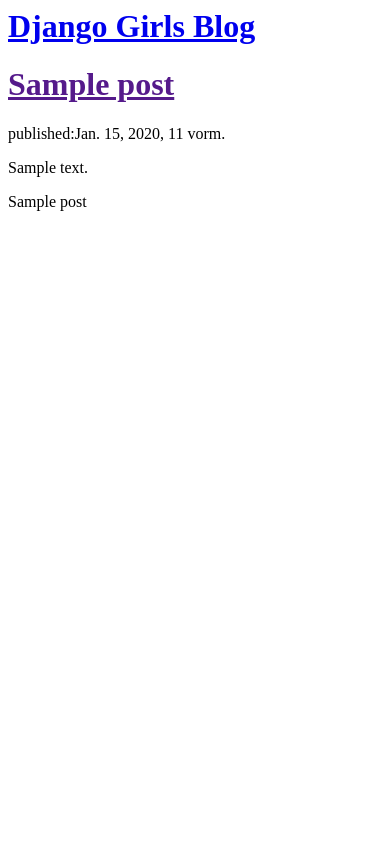
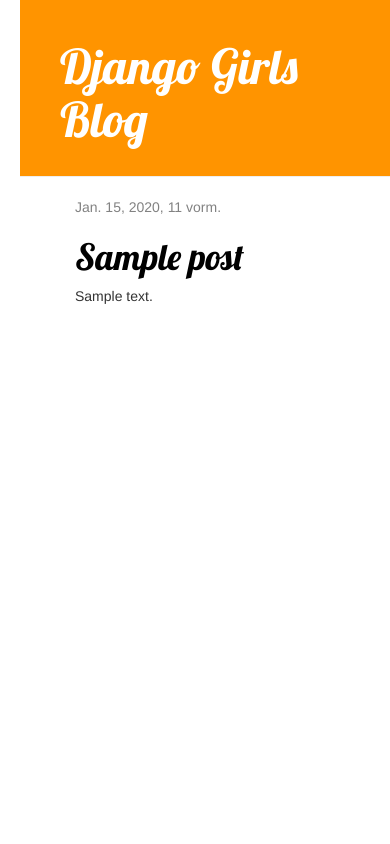
Before and after one commit to tamibollendorf/my-first-blog, a Django app: template blog/templates/blog/post_list.html in a window 390 px wide. Run offline with Django 3.2, Linux system fonts and the light colour scheme; the template is opened without the code that fills it: values that come from a table or form of the project are taken from there, others are empty; tables that the repository leaves empty hold one stand-in row (values such as "Sample post"); some libraries are stand-ins or nearby versions.

Commit message:
Detaillierte Postansicht in view und templates eingefügt

```diff
--- /dev/null
+++ b/blog/static/css/blog.css
@@ -0,0 +1,54 @@
+h1 a {
+    color:#C91862;
+    font-family: "Lobster"
+}
+body {
+    padding-left: 20px;
+}
+
+.page-header {
+    background-color: #ff9400;
+    margin-top: 0;
+    padding: 20px 20px 20px 40px;
+}
+
+.page-header h1, .page-header h1 a, .page-header h1 a:visited, .page-header h1 a:active {
+    color: #ffffff;
+    font-size: 36pt;
+    text-decoration: none;
+}
+
+.content {
+    margin-left: 40px;
+}
+
+h1, h2, h3, h4 {
+    font-family: 'Lobster', cursive;
+}
+
+.date {
+    color: #828282;
+}
+
+.save {
+    float: right;
+}
+
+.post-form textarea, .post-form input {
+    width: 100%;
+}
+
+.top-menu, .top-menu:hover, .top-menu:visited {
+    color: #ffffff;
+    float: right;
+    font-size: 26pt;
+    margin-right: 20px;
+}
+
+.post {
+    margin-bottom: 70px;
+}
+
+.post h1 a, .post h1 a:visited {
+    color: #000000;
+}
--- /dev/null
+++ b/blog/templates/blog/base.html
@@ -0,0 +1,23 @@
+{% load staticfiles %}
+<html>
+    <head>
+            <link rel="stylesheet" href="//maxcdn.bootstrapcdn.com/bootstrap/3.2.0/css/bootstrap.min.css">
+            <link rel="stylesheet" href="//maxcdn.bootstrapcdn.com/bootstrap/3.2.0/css/bootstrap-theme.min.css">
+            <link href="//fonts.googleapis.com/css?family=Lobster&subset=latin,latin-ext" rel="stylesheet" type="text/css">
+            <link rel="stylesheet" href="{% static 'css/blog.css' %}">
+            <title>Django Girls blog</title>
+    </head>
+    <body>
+            <div class="page-header">
+                <h1><a href="/">Django Girls Blog</a></h1>
+            </div>
+            <div class="content container">
+                <div class="row">
+                    <div class="col-md-8">
+                    {% block content %}
+                    {% endblock %}
+                    </div>
+                </div>
+            </div>
+        </body>
+</html>
--- a/blog/templates/blog/post_list.html
+++ b/blog/templates/blog/post_list.html
@@ -1,19 +1,13 @@
-<html>
-    <head>
-        <title>Django Girls blog</title>
-    </head>
-    <body>
-        <div>
-            <h1><a href="/">Django Girls Blog</a></h1>
+{% extends "blog/base.html" %}
+
+{% block content %}
+    {% for post in posts %}
+        <div class="post">
+            <div class="date">
+                {{ post.published_date }}
+            </div>
+            <h1><a href="{% url 'post_detail' pk=post.pk %}">{{ post.title }}</a></h1>
+            <p>{{ post.text|linebreaksbr }}</p>
         </div>
-
-        {% for post in posts %}
-            <div>
-            <h1><a href="">{{post.title}}</a></h1>
-            <p>published:{{post.published_date}}</p>
-            <p>{{post.text|linebreaksbr}}</p>
-            </div>
-            {{post}}
-        {% endfor %}
-    </body>
-</html>
+    {% endfor %}
+{% endblock %}
--- a/blog/urls.py
+++ b/blog/urls.py
@@ -1,4 +1,7 @@
 from django.conf.urls import url
 from . import views
 from .views import post_list
-urlpatterns = [url(r'^$', post_list, name= 'post_list')]
+urlpatterns = [
+    url(r'^$', post_list, name= 'post_list'),
+    url(r'^post/(?P<pk>\d+)/$', views.post_detail,name="post_detail")
+    ]
--- a/blog/views.py
+++ b/blog/views.py
@@ -1,9 +1,14 @@
 from django.shortcuts import render
 from .models import Post
 from django.utils import timezone
+from django.shortcuts import render, get_object_or_404
 
 # Create your views here.
 
 def post_list(request):
     posts=Post.objects.filter(published_date__lte=timezone.now()).order_by("published_date")
     return render(request, 'blog/post_list.html',{"posts":posts})
+
+def post_detail(request, pk):
+    post=get_object_or_404(Post, pk=pk)
+    return render(request, "blog/post_detail.html",{"post":post})
```
Also changed, not shown: blog/templates/blog/post_detail.html (added, +13 -0 lines).
